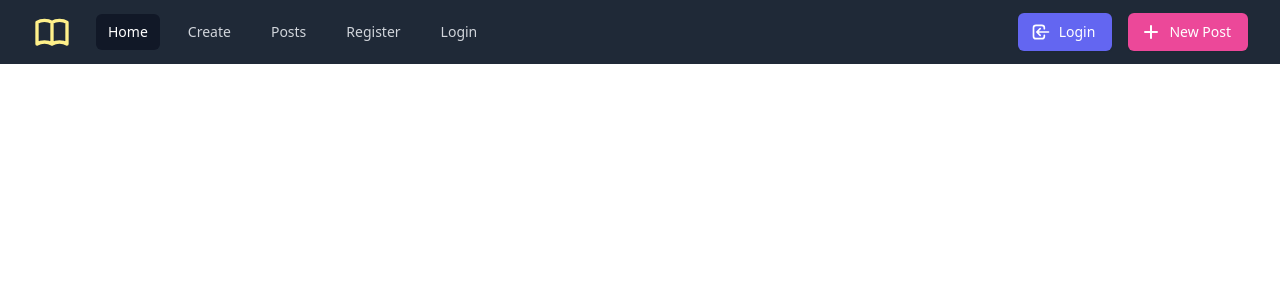
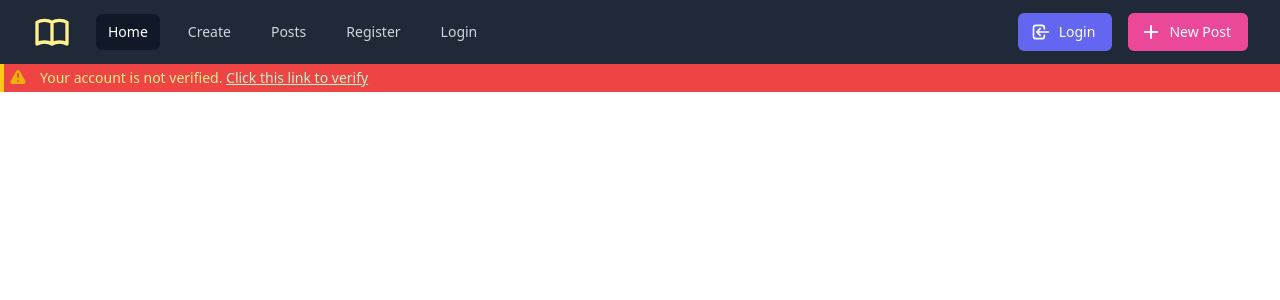
Before and after one commit to jainanurag941/BLOG-APP-FRONTEND, a React (Create React App) app: page /update-password in a window 1280 px wide. Shown: the top 300 px of the page. Built offline with nearby package versions, Linux system fonts and the light colour scheme.

Commit message:
Account Verification Send Token

```diff
--- /dev/null
+++ b/src/components/Navigation/Alerts/AccountVerificationAlertWarning.js
@@ -0,0 +1,32 @@
+/* This example requires Tailwind CSS v2.0+ */
+import { ExclamationIcon } from "@heroicons/react/solid";
+import { useDispatch, useSelector } from "react-redux";
+import { accVerificationSendTokenAction } from "../../../redux/slices/accountVerification/accVerificationSlices";
+
+export default function AccountVerificationAlertWarning() {
+  const dispatch = useDispatch();
+
+  return (
+    <div className="bg-red-500 border-l-4 border-yellow-400 p-1">
+      <div className="flex">
+        <div className="flex-shrink-0">
+          <ExclamationIcon
+            className="h-5 w-5 text-yellow-500"
+            aria-hidden="true"
+          />
+        </div>
+        <div className="ml-3">
+          <p className="text-sm text-yellow-200">
+            Your account is not verified.{" "}
+            <button
+              onClick={() => dispatch(accVerificationSendTokenAction())}
+              className="font-medium underline text-green-200 hover:text-yellow-600"
+            >
+              Click this link to verify
+            </button>
+          </p>
+        </div>
+      </div>
+    </div>
+  );
+}
--- a/src/components/Navigation/Navbar.js
+++ b/src/components/Navigation/Navbar.js
@@ -1,13 +1,15 @@
 import React from "react";
 import { useSelector } from "react-redux";
 import AdminNavbar from "./Admin/AdminNavbar";
+import AccountVerificationAlertWarning from "./Alerts/AccountVerificationAlertWarning";
 import PrivateNavbar from "./Private/PrivateNavbar";
 import PublicNavbar from "./Public/PublicNavbar";
 
 const Navbar = () => {
   const state = useSelector((state) => state?.users);
-  const { userAuth } = state;
+  const { userAuth, profile } = state;
   const isAdmin = userAuth?.isAdmin;
+
   return (
     <>
       {isAdmin ? (
@@ -17,6 +19,7 @@ const Navbar = () => {
       ) : (
         <PublicNavbar />
       )}
+      {!profile?.isAccountVerified ? <AccountVerificationAlertWarning /> : null}
     </>
   );
 };
--- /dev/null
+++ b/src/redux/slices/accountVerification/accVerificationSlices.js
@@ -0,0 +1,64 @@
+import { createAsyncThunk, createSlice } from "@reduxjs/toolkit";
+import axios from "axios";
+
+//action
+export const accVerificationSendTokenAction = createAsyncThunk(
+  "account/token",
+  async (email, { rejectWithValue, getState, dispatch }) => {
+    //get user token
+    const user = getState()?.users;
+    const { userAuth } = user;
+
+    const config = {
+      headers: {
+        Authorization: `Bearer ${userAuth?.token}`,
+      },
+    };
+
+    try {
+      const { data } = await axios.post(
+        `${process.env.REACT_APP_API_URL}/api/users/generate-verify-email-token`,
+        {},
+        config
+      );
+
+      return data;
+    } catch (error) {
+      if (!error?.response) {
+        throw error;
+      }
+      return rejectWithValue(error?.response?.data);
+    }
+  }
+);
+
+// slices
+const accountVerificationSlices = createSlice({
+  name: "account",
+  initialState: {},
+  extraReducers: (builder) => {
+    //create
+    builder.addCase(accVerificationSendTokenAction.pending, (state, action) => {
+      state.loading = true;
+    });
+    builder.addCase(
+      accVerificationSendTokenAction.fulfilled,
+      (state, action) => {
+        state.loading = false;
+        state.tokenSent = action?.payload;
+        state.appErr = undefined;
+        state.serverErr = undefined;
+      }
+    );
+    builder.addCase(
+      accVerificationSendTokenAction.rejected,
+      (state, action) => {
+        state.loading = false;
+        state.appErr = action?.payload?.message;
+        state.serverErr = action?.error?.message;
+      }
+    );
+  },
+});
+
+export default accountVerificationSlices.reducer;
--- a/src/redux/store/store.js
+++ b/src/redux/store/store.js
@@ -4,6 +4,7 @@ import comment from "../slices/comments/commentSlices";
 import post from "../slices/posts/postSlices";
 import usersReducer from "../slices/users/usersSlices";
 import sendMail from "../slices/email/emailSlices";
+import accountVerification from "../slices/accountVerification/accVerificationSlices";
 
 const store = configureStore({
   reducer: {
@@ -12,6 +13,7 @@ const store = configureStore({
     post,
     comment,
     sendMail,
+    accountVerification,
   },
 });
 
```
